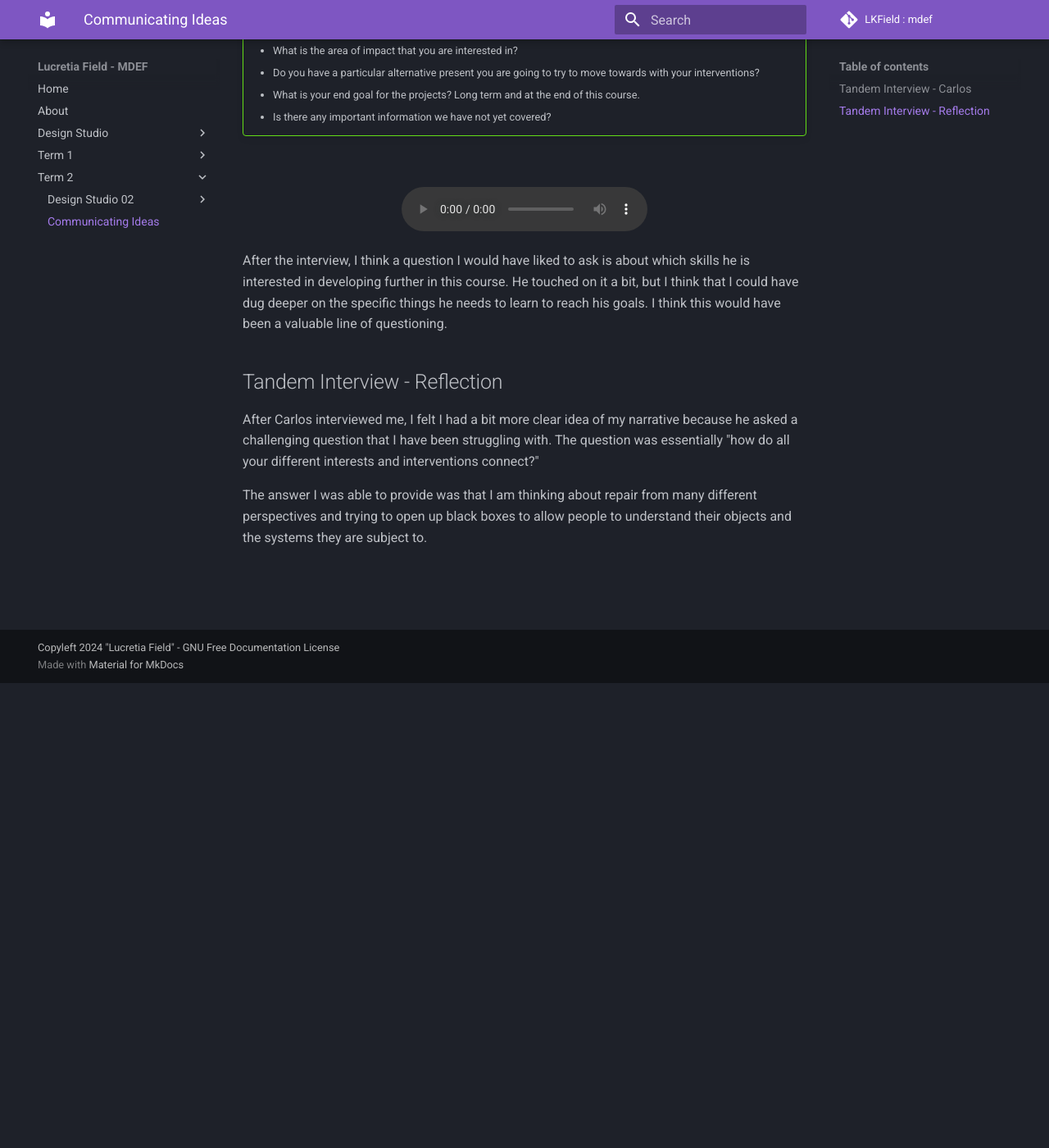
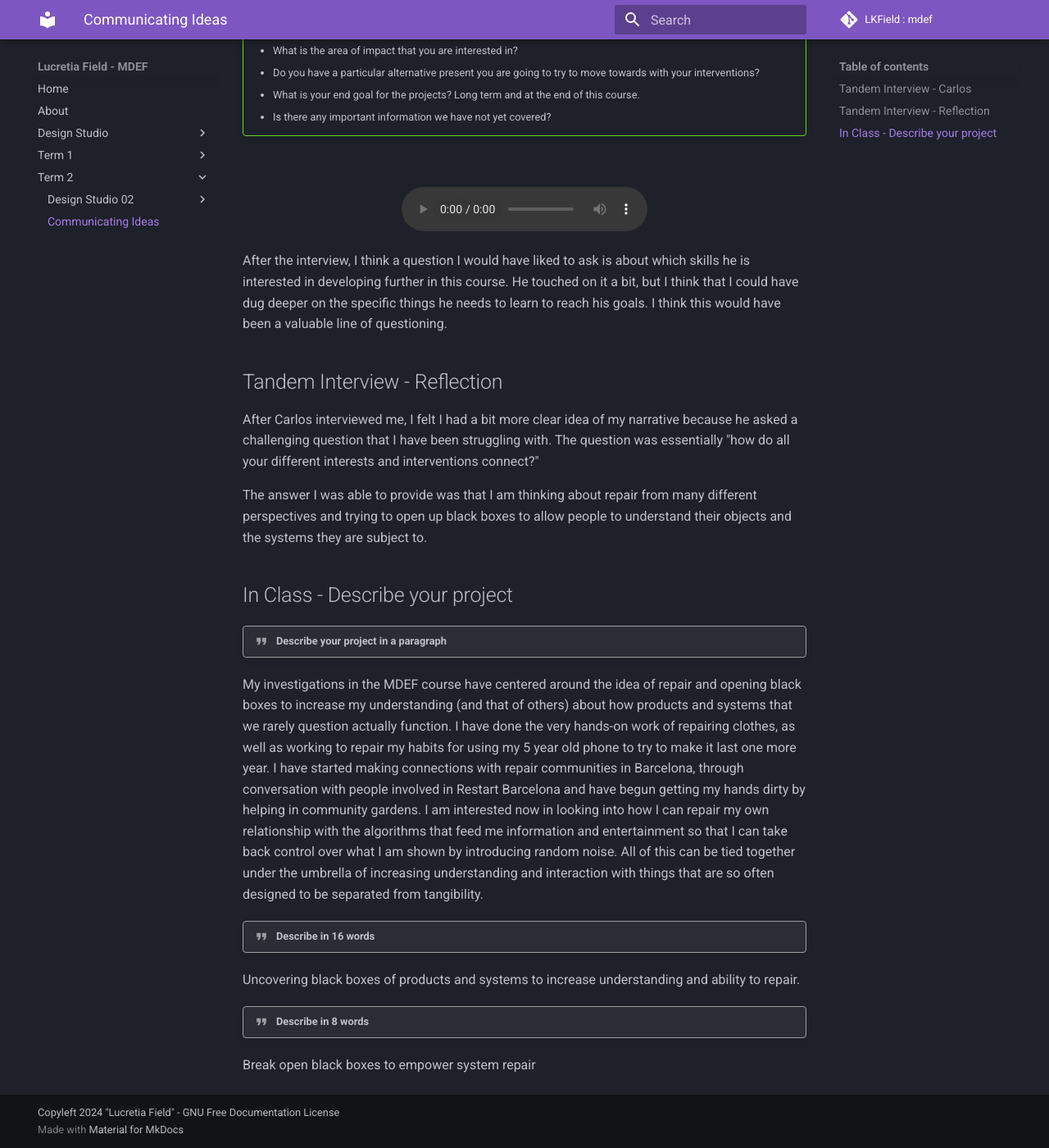
Before and after one commit to LKField/mdef, an MkDocs documentation site: the page built from docs/term2/communicating.md, in a window 1280 px wide and 1400 px high, scrolled down 567 px. Shown: the whole window at 82% size. Built offline with MkDocs 1.6.1 and Material for MkDocs 9.7.7, drawn with Linux system fonts in a browser that asks for light colours; comment, search, counter and statistics services are not loaded.

Commit message:
updates to communicating design

```diff
--- a/docs/term2/communicating.md
+++ b/docs/term2/communicating.md
@@ -30,3 +30,17 @@ After the interview, I think a question I would have liked to ask is about which
 After Carlos interviewed me, I felt I had a bit more clear idea of my narrative because he asked a challenging question that I have been struggling with. The question was essentially "how do all your different interests and interventions connect?"
 
 The answer I was able to provide was that I am thinking about repair from many different perspectives and trying to open up black boxes to allow people to understand their objects and the systems they are subject to.
+
+## In Class - Describe your project
+
+!!! quote "Describe your project in a paragraph"
+
+  My investigations in the MDEF course have centered around the idea of repair and opening black boxes to increase my understanding (and that of others) about how products and systems that we rarely question actually function. I have done the very hands-on work of repairing clothes, as well as working to repair my habits for using my 5 year old phone to try to make it last one more year. I have started making connections with repair communities in Barcelona, through conversation with people involved in Restart Barcelona and have begun getting my hands dirty by helping in community gardens. I am interested now in looking into how I can repair my own relationship with the algorithms that feed me information and entertainment so that I can take back control over what I am shown by introducing random noise. All of this can be tied together under the umbrella of increasing understanding and interaction with things that are so often designed to be separated from tangibility.
+
+!!! quote "Describe in 16 words"
+
+  Uncovering black boxes of products and systems to increase understanding and ability to repair.
+
+!!! quote "Describe in 8 words"
+
+  Break open black boxes to empower system repair
```
